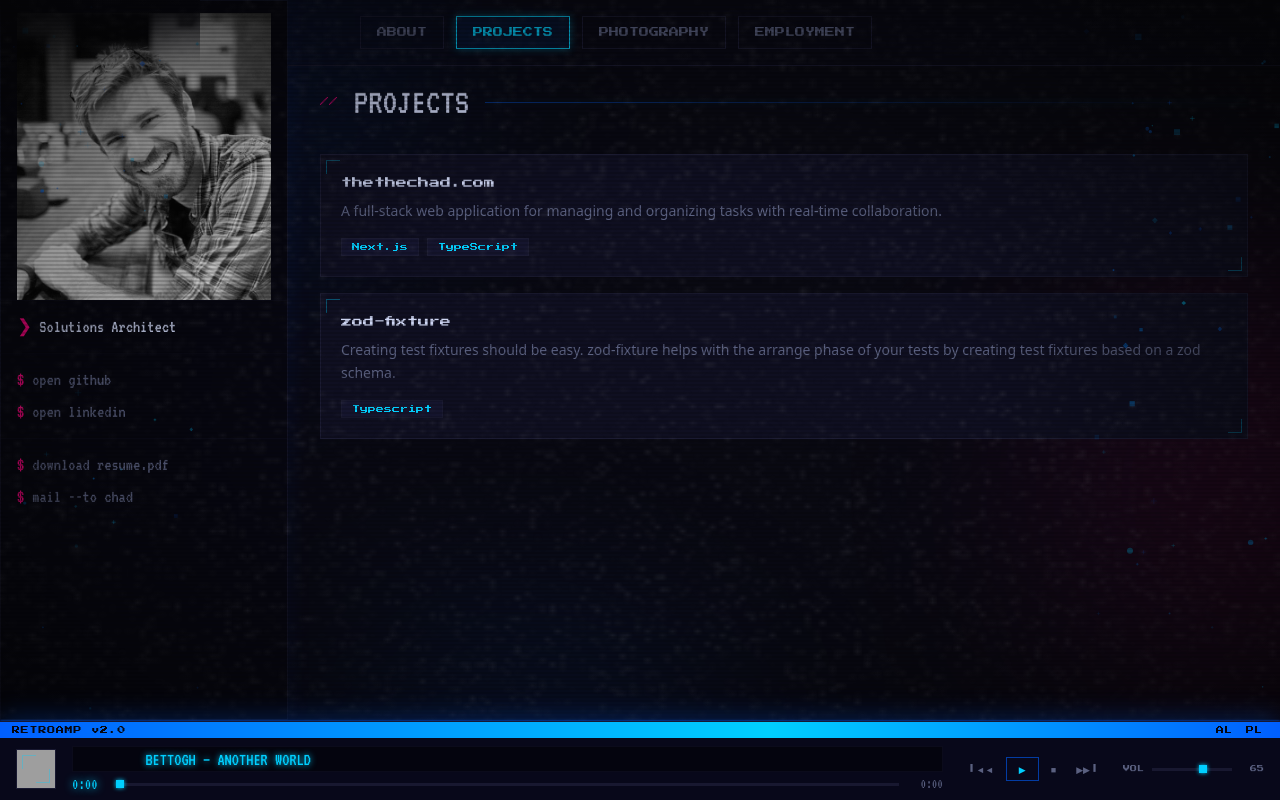
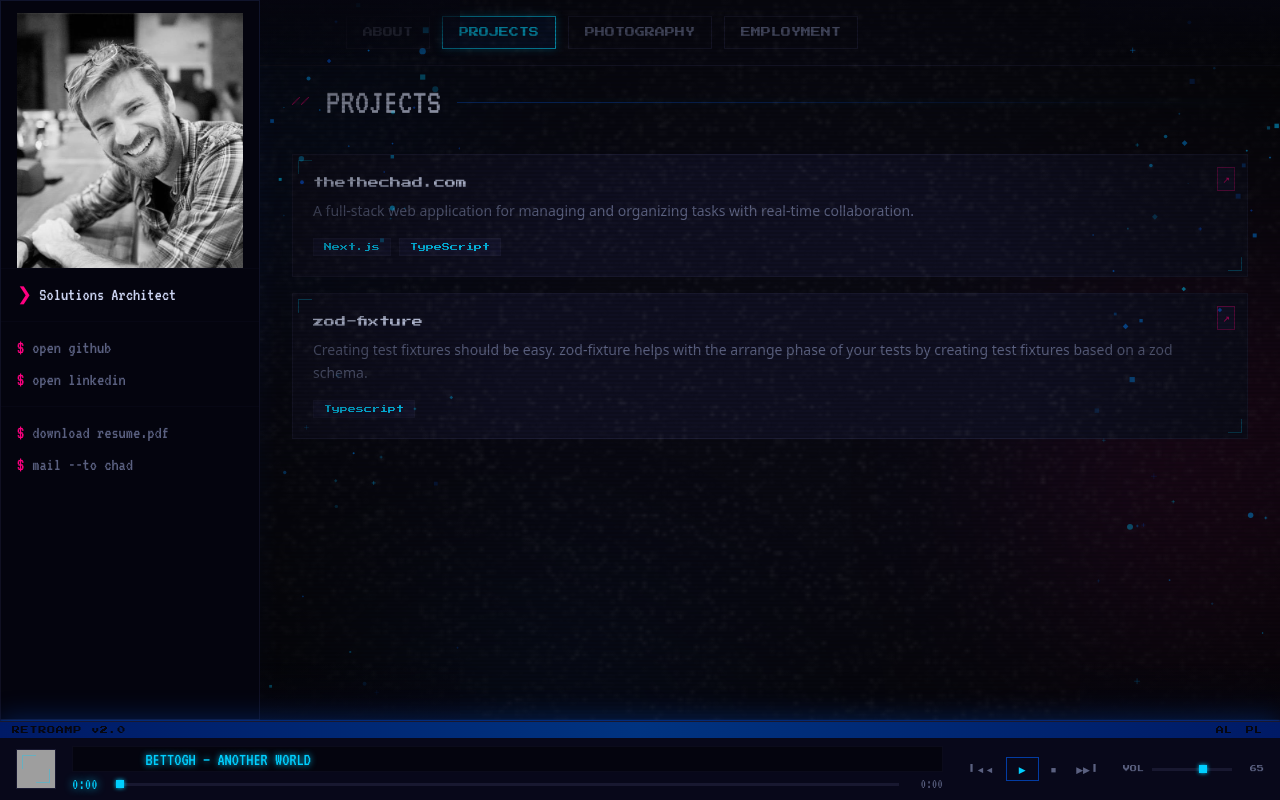
Before and after one commit to THEtheChad/thethechad.com, a Next.js app: page /projects in a window 1280 px wide. Built offline with nearby package versions, Linux system fonts and the light colour scheme; grey boxes are pictures that could not be loaded.

Commit message:
update animations and overlays

```diff
--- a/src/app/about/page.tsx
+++ b/src/app/about/page.tsx
@@ -11,8 +11,7 @@ const titles = [
 
 export default function About() {
   return (
-    <div>
-      <SectionHeader title="About" />
+    <SectionHeader title="About">
       <div>
         <p className="my-8">
           I vividly recall the first computer I ever owned. It was a VTech
@@ -63,6 +62,6 @@ export default function About() {
           know!
         </p>
       </div>
-    </div>
+    </SectionHeader>
   );
 }
--- a/src/app/employment/page.tsx
+++ b/src/app/employment/page.tsx
@@ -3,9 +3,7 @@ import { positions } from "@/data/resume";
 
 export default function Employment() {
   return (
-    <>
-      <SectionHeader title="Employment" />
-
+    <SectionHeader title="Employment">
       <div className="flex flex-col gap-4">
         {positions.map((pos) => (
           <div
@@ -32,6 +30,6 @@ export default function Employment() {
           </div>
         ))}
       </div>
-    </>
+    </SectionHeader>
   );
 }
--- a/src/app/layout.tsx
+++ b/src/app/layout.tsx
@@ -48,20 +48,26 @@ export default function RootLayout({
         className={`${geistSans.variable} ${geistMono.variable} ${vt323.variable} ${pressStart2P.variable} antialiased text-body`}
       >
         <Background />
-        <CrtOverlay />
         <AudioAnalyserProvider>
-          <RezColumns />
+          {/* Fixed sidebar */}
+          <Sidebar className="fixed left-0 top-0 bottom-20 w-65 overflow-y-auto" />
 
-          {/* Fixed sidebar */}
-          <Sidebar className="fixed left-0 top-0 bottom-20 w-72 overflow-y-auto" />
+          {/* Content area — outer wrapper is the positioning context for overlays */}
+          <div
+            className="fixed right-0 top-0 bottom-20"
+            style={{ left: "260px" }}
+          >
+            {/* Scrollable content */}
+            <div className="h-full overflow-y-auto">
+              <Nav />
+              <main className="px-8 py-4">{children}</main>
+            </div>
 
-          {/* Scrollable content area */}
-          <div
-            className="fixed right-0 top-0 bottom-20 overflow-y-auto"
-            style={{ left: "288px" }}
-          >
-            <Nav />
-            <main className="px-8 py-4">{children}</main>
+            {/* CRT + Rez overlays scoped to content area only */}
+            <div className="pointer-events-none absolute inset-0 z-50">
+              <CrtOverlay />
+              <RezColumns />
+            </div>
           </div>
 
           <RetroAmp />
--- a/src/app/photography/page.tsx
+++ b/src/app/photography/page.tsx
@@ -41,9 +41,7 @@ export default function PhotographyPage() {
   const photos = loadPhotos();
 
   return (
-    <>
-      <SectionHeader title="Photography" />
-
+    <SectionHeader title="Photography">
       {photos.length > 0 ? (
         <Gallery photos={photos} />
       ) : (
@@ -60,6 +58,6 @@ export default function PhotographyPage() {
           </p>
         </div>
       )}
-    </>
+    </SectionHeader>
   );
 }
--- a/src/app/projects/page.tsx
+++ b/src/app/projects/page.tsx
@@ -1,27 +1,27 @@
 import { SectionHeader } from "@/components/SectionHeader/SectionHeader";
 import { projects } from "@/data/resume";
-import { DetailedHTMLProps, HTMLAttributes } from "react";
 
-export type ProjectsProps = DetailedHTMLProps<
-  HTMLAttributes<HTMLElement>,
-  HTMLElement
->;
-
-export default function Projects(props: ProjectsProps) {
+export default function Projects() {
   return (
-    <>
-      <SectionHeader title="Projects" />
-
+    <SectionHeader title="Projects">
       <div className="flex flex-col gap-4">
         {projects.map((project) => (
-          <a
+          <div
             key={project.title}
-            href={project.url}
-            target="_blank"
-            rel="noopener noreferrer"
-            className="group corner-frame border border-line bg-card p-5 transition-colors hover:border-accent/50 hover:bg-card/80"
+            className="corner-frame relative border border-line bg-card p-5 transition-colors hover:border-accent/50 hover:bg-card/80"
           >
-            <h3 className="mb-2 font-pixel text-[11px] text-body transition-colors group-hover:text-accent-soft">
+            {/* External link icon */}
+            <a
+              href={project.url}
+              target="_blank"
+              rel="noopener noreferrer"
+              className="absolute right-3 top-3 border border-pink/40 bg-badge p-1 font-pixel text-[9px] text-pink transition-colors hover:border-pink hover:bg-pink/10"
+              aria-label={`Open ${project.title}`}
+            >
+              ↗
+            </a>
+
+            <h3 className="mb-2 font-pixel text-[11px] text-body">
               {project.title}
             </h3>
             <p className="mb-4 text-sm leading-relaxed text-soft">
@@ -37,9 +37,9 @@ export default function Projects(props: ProjectsProps) {
                 </span>
               ))}
             </div>
-          </a>
+          </div>
         ))}
       </div>
-    </>
+    </SectionHeader>
   );
 }
--- a/src/components/CrtOverlay/CrtOverlay.tsx
+++ b/src/components/CrtOverlay/CrtOverlay.tsx
@@ -49,7 +49,7 @@ function StaticNoise() {
       ref={ref}
       width={NOISE_W}
       height={NOISE_H}
-      className="pointer-events-none fixed inset-0 h-full w-full"
+      className="pointer-events-none absolute inset-0 h-full w-full"
       style={{ opacity: 0.45, mixBlendMode: "screen" }}
       aria-hidden="true"
       tabIndex={-1}
@@ -59,7 +59,7 @@ function StaticNoise() {
 
 export function CrtOverlay() {
   return (
-    <div className="pointer-events-none fixed inset-0 z-50" aria-hidden="true">
+    <div className="pointer-events-none absolute inset-0" aria-hidden="true">
       {/* TV static noise */}
       <StaticNoise />
       {/* Horizontal scan lines */}
--- a/src/components/PixelGlitch/PixelGlitch.tsx
+++ b/src/components/PixelGlitch/PixelGlitch.tsx
@@ -26,8 +26,8 @@ export function PixelGlitch({
     let frame = 0;
 
     // Timing config — slow mode stretches flicker and rest intervals
-    const refreshMin = slow ? 40 : 3;
-    const refreshMax = slow ? 20 : 4; // added to refreshMin
+    const refreshMin = slow ? 40 : 10;
+    const refreshMax = slow ? 20 : 15; // added to refreshMin
     const burstMin = slow ? 12 : 9;
     const burstRange = slow ? 20 : 36;
     const restMin = slow ? 300 : 60;
--- a/src/components/RetroAmp/RetroAmp.tsx
+++ b/src/components/RetroAmp/RetroAmp.tsx
@@ -151,7 +151,7 @@ export function RetroAmp() {
   const album = albums[albumIdx];
   const track = album?.tracks[trackIdx];
   const gradient =
-    "linear-gradient(90deg, #005FFF 0%, #00CFFF 60%, #005FFF 100%)";
+    "linear-gradient(90deg, #001a66 0%, #003380 50%, #001a66 100%)";
 
   // ── Render ────────────────────────────────────────────────────────────────────
   return (
--- a/src/components/RezColumns/RezColumns.tsx
+++ b/src/components/RezColumns/RezColumns.tsx
@@ -107,7 +107,7 @@ function RezColumn({ side }: { side: "left" | "right" }) {
     const canvas = canvasRef.current;
     if (!canvas) return;
     const sync = () => {
-      canvas.height = window.innerHeight;
+      canvas.height = canvas.offsetHeight || window.innerHeight;
       if (snowRef.current.length === 0) {
         snowRef.current = Array.from({ length: SNOW_COUNT }, () =>
           mkSnow(canvas.height, true),
@@ -230,7 +230,7 @@ function RezColumn({ side }: { side: "left" | "right" }) {
     <canvas
       ref={canvasRef}
       width={COL_W}
-      className={`pointer-events-none fixed top-0 z-40 h-screen hidden md:block ${
+      className={`pointer-events-none absolute top-0 z-40 h-full hidden md:block ${
         side === "left" ? "left-0" : "right-0"
       }`}
       aria-hidden="true"
--- a/src/components/SectionHeader/SectionHeader.tsx
+++ b/src/components/SectionHeader/SectionHeader.tsx
@@ -1,20 +1,67 @@
+"use client";
+
+import { useEffect, useState, ReactNode } from "react";
+
 export interface SectionHeaderProps {
   title: string;
+  children?: ReactNode;
   slotProps?: {
     root?: React.HTMLProps<HTMLDivElement>;
   };
 }
 
-export function SectionHeader({ title, slotProps }: SectionHeaderProps) {
+const CHAR_MS = 55;
+
+export function SectionHeader({ title, children, slotProps }: SectionHeaderProps) {
+  const [displayed, setDisplayed] = useState("");
+  const [lineVisible, setLineVisible] = useState(false);
+  const [contentVisible, setContentVisible] = useState(false);
+
+  useEffect(() => {
+    setDisplayed("");
+    setLineVisible(false);
+    setContentVisible(false);
+
+    let i = 0;
+    const typing = setInterval(() => {
+      i++;
+      setDisplayed(title.slice(0, i));
+      if (i >= title.length) {
+        clearInterval(typing);
+        setLineVisible(true);
+        setContentVisible(true);
+      }
+    }, CHAR_MS);
+
+    return () => clearInterval(typing);
+  }, [title]);
+
   return (
+    <>
       <div className="mb-8 flex items-center gap-4" {...slotProps?.root}>
         {/** biome-ignore lint/suspicious/noCommentText: intentional retro aesthetic */}
         <span className="font-pixel text-[9px] text-pink">//</span>
-      <h1 className="font-retro text-4xl text-body uppercase">{title}</h1>
+        <h1 className="font-retro text-4xl text-body uppercase">
+          {displayed}
+        </h1>
         <div
-        className="h-px flex-1 bg-gradient-to-r from-accent/40 to-transparent"
-        style={{ boxShadow: "0 0 6px rgba(0,207,255,0.2)" }}
+          className="h-px flex-1 bg-gradient-to-r from-accent/40 to-transparent transition-all duration-[1500ms] ease-out"
+          style={{
+            boxShadow: "0 0 6px rgba(0,207,255,0.2)",
+            transformOrigin: "left",
+            transform: lineVisible ? "scaleX(1)" : "scaleX(0)",
+          }}
         />
       </div>
+
+      {children && (
+        <div
+          className="transition-opacity duration-500"
+          style={{ opacity: contentVisible ? 1 : 0 }}
+        >
+          {children}
+        </div>
+      )}
+    </>
   );
 }
```
Lines whose indentation alone changed are shown as unchanged.
